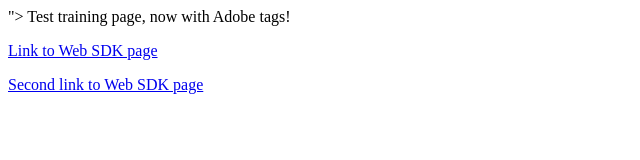
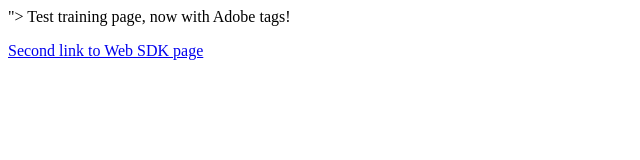
Before and after one commit to CzakTraining/CzakTrainingRepo, a plain HTML site: page index.html in a window 1280 px wide. Shown: the whole page, without its empty margins (0-640 px from the left). Drawn offline with Linux system fonts and the light colour scheme.

Commit message:
remove test page sample

```diff
--- a/index.html
+++ b/index.html
@@ -5,7 +5,6 @@
 </head>
 
     <body>Test training page, now with Adobe tags!
-    <p><a href="websdkpretest.html">Link to Web SDK page</a></p>
     <p><a href="yayanotherpage.html">Second link to Web SDK page</a></p>
 
 
```
